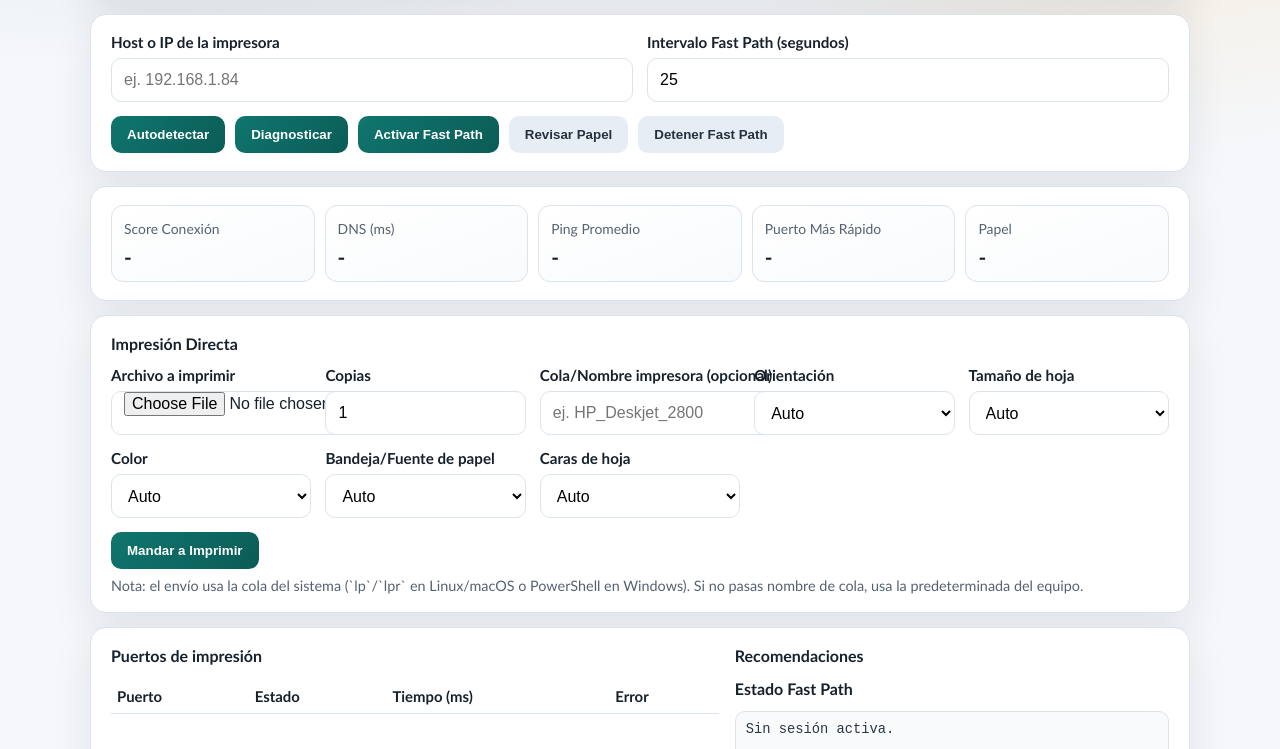
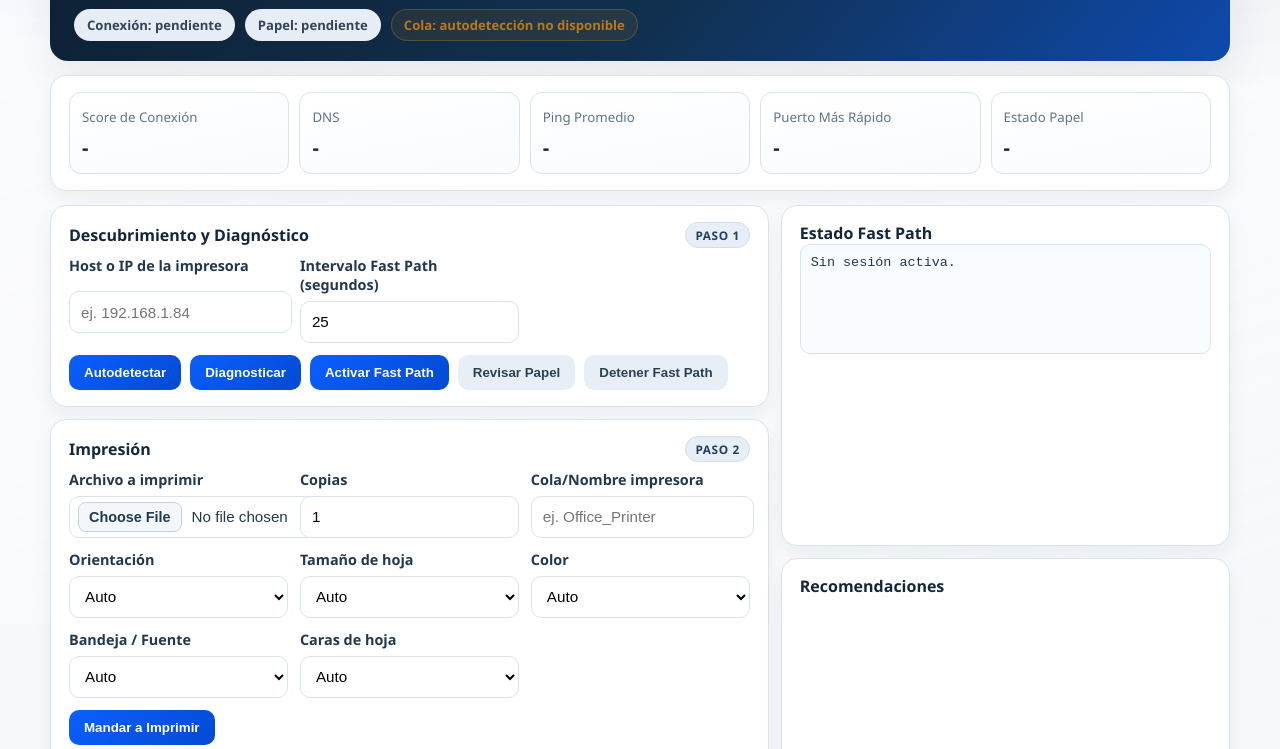
Before and after one commit to emicmrg/print-flow, a website: page public/index.html in a window 1280 px wide. Shown: the part 175-924 px from the top of the page. Drawn offline with Linux system fonts and the light colour scheme; no server answers.

Commit message:
feat: revamp UI/UX and improve printer workflow

```diff
--- a/public/app.js
+++ b/public/app.js
@@ -18,6 +18,9 @@ const portsTable = document.querySelector("#ports-table");
 const tipsList = document.querySelector("#tips-list");
 const fastPathState = document.querySelector("#fast-path-state");
 const logEl = document.querySelector("#log");
+const chipConnection = document.querySelector("#chip-connection");
+const chipPaper = document.querySelector("#chip-paper");
+const chipQueue = document.querySelector("#chip-queue");
 
 const printFileInput = document.querySelector("#print-file");
 const copiesInput = document.querySelector("#copies");
@@ -47,6 +50,14 @@ function log(message) {
   entry.className = "entry";
   entry.innerHTML = `<span class="time">[${stamp()}]</span> ${message}`;
   logEl.prepend(entry);
+}
+
+function setChip(chip, text, tone = "neutral") {
+  if (!chip) {
+    return;
+  }
+  chip.textContent = text;
+  chip.dataset.tone = tone;
 }
 
 function setLoading(isLoading) {
@@ -98,18 +109,22 @@ function renderTips(tips) {
 function renderPaperStatus(data) {
   if (!data || !data.paper) {
     paperStatusEl.textContent = "n/a";
+    setChip(chipPaper, "Papel: sin datos", "neutral");
     return;
   }
   const { paper } = data;
   if (paper.paperState === "paper_ok") {
     paperStatusEl.textContent = "Con papel";
+    setChip(chipPaper, `Papel: OK (${paper.source || "n/a"})`, "good");
     return;
   }
   if (paper.paperState === "no_paper") {
     paperStatusEl.textContent = "Sin papel";
+    setChip(chipPaper, `Papel: vacío (${paper.source || "n/a"})`, "bad");
     return;
   }
   paperStatusEl.textContent = "Desconocido";
+  setChip(chipPaper, `Papel: desconocido (${paper.source || "n/a"})`, "warn");
 }
 
 function renderFastPath(session) {
@@ -162,6 +177,18 @@ function renderDiagnostics(result) {
 
   renderPorts(result.tcp);
   renderTips(result.recommendations);
+
+  if (typeof result.score === "number") {
+    if (result.score >= 85) {
+      setChip(chipConnection, `Conexión: estable (${result.score})`, "good");
+    } else if (result.score >= 60) {
+      setChip(chipConnection, `Conexión: media (${result.score})`, "warn");
+    } else {
+      setChip(chipConnection, `Conexión: degradada (${result.score})`, "bad");
+    }
+  } else {
+    setChip(chipConnection, "Conexión: sin diagnóstico", "neutral");
+  }
 }
 
 function clearAndSeedSelect(selectElement, autoLabel = "Auto") {
@@ -279,6 +306,7 @@ function applyPrinterSelection(printer, fromAutoDetect = false) {
     hostInput.value = printer.host;
   }
   printerNameInput.value = printer.name;
+  setChip(chipQueue, `Cola: ${printer.name}`, "good");
   if (fromAutoDetect) {
     log(`Autodetectada cola <b>${printer.name}</b>${printer.host ? ` en host <b>${printer.host}</b>` : ""}.`);
   }
@@ -291,6 +319,7 @@ async function detectSystemPrinters(shouldAutofill = true) {
 
   if (printersCache.length === 0) {
     log("No se detectaron colas CUPS en el sistema.");
+    setChip(chipQueue, "Cola: no detectada", "warn");
     return;
   }
 
@@ -330,6 +359,7 @@ async function refreshPaperStatus() {
     return { ok: true, result: data.result };
   } catch (error) {
     paperStatusEl.textContent = "Desconocido";
+    setChip(chipPaper, "Papel: error de consulta", "bad");
     if (String(error.message || "").includes("API route no encontrada")) {
       log("Estado de papel no disponible en el backend activo. Reinicia `npm start` y recarga con Ctrl+Shift+R.");
       return { ok: false, routeMissing: true };
@@ -524,6 +554,7 @@ printForm.addEventListener("submit", async (event) => {
     });
     const queueLabel = data.result.queue ? `cola <b>${data.result.queue}</b>` : "cola predeterminada";
     log(`Trabajo enviado por <b>${data.result.method}</b> a ${queueLabel}.`);
+    setChip(chipQueue, `Cola: ${data.result.queue || "predeterminada"}`, "good");
     if (data.result.note) {
       log(`Nota: ${data.result.note}`);
     }
@@ -544,7 +575,11 @@ printForm.addEventListener("submit", async (event) => {
 });
 
 seedFallbackPrintOptions();
+setChip(chipConnection, "Conexión: pendiente", "neutral");
+setChip(chipPaper, "Papel: pendiente", "neutral");
+setChip(chipQueue, "Cola: sin seleccionar", "neutral");
 refreshFastPath();
 detectSystemPrinters(true).catch((error) => {
   log(`Autodetección inicial no disponible: ${error.message}`);
+  setChip(chipQueue, "Cola: autodetección no disponible", "warn");
 });
--- a/public/index.html
+++ b/public/index.html
@@ -3,20 +3,57 @@
   <head>
     <meta charset="UTF-8" />
     <meta name="viewport" content="width=device-width, initial-scale=1.0" />
-    <title>Printer Fast Connect</title>
+    <title>PrintFlow Console</title>
     <link rel="stylesheet" href="/styles.css" />
   </head>
   <body>
+    <div class="page-bg"></div>
     <main class="app-shell">
-      <section class="panel hero">
-        <p class="kicker">HP Deskjet 2800 / F422CE</p>
-        <h1>Conexión Rápida de Impresora</h1>
+      <header class="topbar">
+        <div>
+          <p class="eyebrow">PrintFlow Console</p>
+          <h1>Centro de Impresión Inteligente</h1>
           <p class="subtitle">
-          Diagnostica latencia de red y activa un modo de conexión persistente para reducir la espera antes de imprimir.
+            Detección automática, diagnóstico de red y envío de impresión con opciones avanzadas en una sola interfaz.
           </p>
+        </div>
+        <div class="chip-group">
+          <span id="chip-connection" class="chip" data-tone="neutral">Conexión: pendiente</span>
+          <span id="chip-paper" class="chip" data-tone="neutral">Papel: pendiente</span>
+          <span id="chip-queue" class="chip" data-tone="neutral">Cola: sin seleccionar</span>
+        </div>
+      </header>
+
+      <section class="panel metrics">
+        <div class="metric-card">
+          <span>Score de Conexión</span>
+          <strong id="score">-</strong>
+        </div>
+        <div class="metric-card">
+          <span>DNS</span>
+          <strong id="dns-ms">-</strong>
+        </div>
+        <div class="metric-card">
+          <span>Ping Promedio</span>
+          <strong id="ping-ms">-</strong>
+        </div>
+        <div class="metric-card">
+          <span>Puerto Más Rápido</span>
+          <strong id="fastest-port">-</strong>
+        </div>
+        <div class="metric-card">
+          <span>Estado Papel</span>
+          <strong id="paper-status">-</strong>
+        </div>
       </section>
 
+      <section class="workspace-grid">
+        <div class="workspace-main">
           <section class="panel controls">
+            <div class="panel-title-row">
+              <h2>Descubrimiento y Diagnóstico</h2>
+              <span class="panel-tag">Paso 1</span>
+            </div>
             <form id="printer-form">
               <label>
                 Host o IP de la impresora
@@ -37,31 +74,11 @@
             </form>
           </section>
 
-      <section class="panel metrics">
-        <div class="metric-card">
-          <span>Score Conexión</span>
-          <strong id="score">-</strong>
+          <section class="panel print-panel">
+            <div class="panel-title-row">
+              <h2>Impresión</h2>
+              <span class="panel-tag">Paso 2</span>
             </div>
-        <div class="metric-card">
-          <span>DNS (ms)</span>
-          <strong id="dns-ms">-</strong>
-        </div>
-        <div class="metric-card">
-          <span>Ping Promedio</span>
-          <strong id="ping-ms">-</strong>
-        </div>
-        <div class="metric-card">
-          <span>Puerto Más Rápido</span>
-          <strong id="fastest-port">-</strong>
-        </div>
-        <div class="metric-card">
-          <span>Papel</span>
-          <strong id="paper-status">-</strong>
-        </div>
-      </section>
-
-      <section class="panel print-panel">
-        <h2>Impresión Directa</h2>
             <form id="print-form">
               <label>
                 Archivo a imprimir
@@ -72,8 +89,8 @@
                 <input id="copies" name="copies" type="number" min="1" max="30" value="1" required />
               </label>
               <label>
-            Cola/Nombre impresora (opcional)
-            <input id="printer-name" name="printer-name" type="text" placeholder="ej. HP_Deskjet_2800" list="queue-list" />
+                Cola/Nombre impresora
+                <input id="printer-name" name="printer-name" type="text" placeholder="ej. Office_Printer" list="queue-list" />
                 <datalist id="queue-list"></datalist>
               </label>
               <label>
@@ -101,7 +118,7 @@
                 </select>
               </label>
               <label>
-            Bandeja/Fuente de papel
+                Bandeja / Fuente
                 <select id="opt-input-slot" name="opt-input-slot">
                   <option value="">Auto</option>
                 </select>
@@ -117,12 +134,25 @@
               </div>
             </form>
             <p class="hint">
-          Nota: el envío usa la cola del sistema (`lp`/`lpr` en Linux/macOS o PowerShell en Windows). Si no pasas nombre de cola, usa la predeterminada del equipo.
+              Nota: usa cola del sistema (`lp`/`lpr` o PowerShell). Si no indicas cola, se usa la predeterminada del host.
             </p>
           </section>
+        </div>
 
-      <section class="panel split">
-        <div>
+        <aside class="workspace-side">
+          <section class="panel">
+            <h2>Estado Fast Path</h2>
+            <pre id="fast-path-state" class="state-box">Sin sesión activa.</pre>
+          </section>
+
+          <section class="panel">
+            <h2>Recomendaciones</h2>
+            <ul id="tips-list" class="tips-list"></ul>
+          </section>
+        </aside>
+      </section>
+
+      <section class="panel">
         <h2>Puertos de impresión</h2>
         <table>
           <thead>
@@ -135,14 +165,6 @@
           </thead>
           <tbody id="ports-table"></tbody>
         </table>
-        </div>
-
-        <div>
-          <h2>Recomendaciones</h2>
-          <ul id="tips-list" class="tips-list"></ul>
-          <h2>Estado Fast Path</h2>
-          <pre id="fast-path-state" class="state-box">Sin sesión activa.</pre>
-        </div>
       </section>
 
       <section class="panel">
--- a/public/styles.css
+++ b/public/styles.css
@@ -1,14 +1,19 @@
 :root {
-  --bg: #f5f7fa;
-  --panel: #ffffff;
-  --text: #17212b;
-  --muted: #556271;
-  --brand: #0f766e;
-  --brand-dark: #0b5c56;
-  --accent: #f59e0b;
-  --danger: #c2410c;
-  --line: #dbe3ec;
-  --shadow: 0 16px 40px rgba(20, 36, 54, 0.09);
+  --bg: #f6f8fb;
+  --surface: #ffffff;
+  --surface-soft: #f9fbff;
+  --line: #d8e3f0;
+  --text: #13263a;
+  --muted: #5f748a;
+  --primary: #0b5fff;
+  --primary-dark: #034ad2;
+  --ok: #0f8a57;
+  --warn: #b7791f;
+  --bad: #b53030;
+  --chip-neutral-bg: #e7edf5;
+  --chip-neutral-text: #31465a;
+  --shadow-lg: 0 20px 44px rgba(18, 36, 59, 0.08);
+  --shadow-sm: 0 8px 20px rgba(18, 36, 59, 0.06);
 }
 
 * {
@@ -18,110 +23,104 @@
 body {
   margin: 0;
   color: var(--text);
-  font-family: "Avenir Next", "Trebuchet MS", "Segoe UI", sans-serif;
+  font-family: "Sora", "Avenir Next", "Segoe UI", sans-serif;
+  background: var(--bg);
+}
+
+.page-bg {
+  position: fixed;
+  inset: 0;
+  pointer-events: none;
+  z-index: -1;
   background:
-    radial-gradient(1200px 600px at 10% -10%, rgba(15, 118, 110, 0.16), transparent 60%),
-    radial-gradient(700px 500px at 90% 0%, rgba(245, 158, 11, 0.14), transparent 65%),
-    var(--bg);
-  min-height: 100vh;
+    radial-gradient(900px 500px at 8% -10%, rgba(11, 95, 255, 0.16), transparent 60%),
+    radial-gradient(700px 420px at 92% 0%, rgba(19, 38, 58, 0.09), transparent 65%),
+    linear-gradient(160deg, rgba(255, 255, 255, 0.55), rgba(246, 248, 251, 0.7));
 }
 
 .app-shell {
-  width: min(1100px, 92vw);
-  margin: 22px auto 38px;
+  width: min(1180px, 94vw);
+  margin: 26px auto 48px;
   display: grid;
   gap: 14px;
 }
 
-.panel {
-  background: var(--panel);
-  border: 1px solid var(--line);
-  box-shadow: var(--shadow);
-  border-radius: 16px;
-  padding: 18px 20px;
+.topbar {
+  background: linear-gradient(130deg, #0d1f31, #11304f 55%, #0b5fff 140%);
+  color: #eef4ff;
+  border-radius: 18px;
+  padding: 24px 24px 20px;
+  box-shadow: var(--shadow-lg);
+  display: grid;
+  gap: 14px;
 }
 
-.hero h1 {
+.eyebrow {
   margin: 0 0 8px;
-  font-size: clamp(1.6rem, 2vw + 1rem, 2.4rem);
-  letter-spacing: 0.01em;
+  text-transform: uppercase;
+  letter-spacing: 0.1em;
+  font-size: 0.74rem;
+  color: #9fc0ff;
+  font-weight: 700;
 }
 
-.kicker {
-  margin: 0 0 8px;
-  color: var(--brand-dark);
-  font-weight: 700;
-  text-transform: uppercase;
-  font-size: 0.78rem;
-  letter-spacing: 0.08em;
+.topbar h1 {
+  margin: 0;
+  font-size: clamp(1.4rem, 1.25rem + 1.15vw, 2.2rem);
+  line-height: 1.2;
 }
 
 .subtitle {
-  margin: 0;
-  color: var(--muted);
+  margin: 10px 0 0;
+  color: #cfdeff;
   max-width: 70ch;
 }
 
-.controls form {
-  display: grid;
-  grid-template-columns: repeat(2, minmax(180px, 1fr));
-  gap: 14px;
-}
-
-label {
-  display: grid;
-  gap: 7px;
-  font-weight: 600;
-  font-size: 0.95rem;
-}
-
-input,
-select {
-  height: 44px;
-  border-radius: 10px;
-  border: 1px solid var(--line);
-  padding: 0 12px;
-  font-size: 1rem;
-  background: #fff;
-}
-
-input:focus,
-select:focus {
-  outline: none;
-  border-color: var(--brand);
-  box-shadow: 0 0 0 3px rgba(15, 118, 110, 0.12);
-}
-
-.row-actions {
-  grid-column: 1 / -1;
+.chip-group {
   display: flex;
   flex-wrap: wrap;
   gap: 10px;
 }
 
-button {
-  border: 0;
-  background: linear-gradient(135deg, var(--brand), var(--brand-dark));
-  color: #fff;
+.chip {
+  border-radius: 999px;
+  padding: 6px 12px;
+  font-size: 0.82rem;
   font-weight: 700;
-  padding: 11px 16px;
-  border-radius: 10px;
-  cursor: pointer;
+  background: var(--chip-neutral-bg);
+  color: var(--chip-neutral-text);
+  border: 1px solid transparent;
 }
 
-button.secondary {
-  background: #e7edf4;
-  color: #25313d;
+.chip[data-tone="good"] {
+  background: rgba(15, 138, 87, 0.12);
+  color: var(--ok);
+  border-color: rgba(15, 138, 87, 0.35);
 }
 
-button:disabled {
-  opacity: 0.6;
-  cursor: not-allowed;
+.chip[data-tone="warn"] {
+  background: rgba(183, 121, 31, 0.12);
+  color: var(--warn);
+  border-color: rgba(183, 121, 31, 0.35);
+}
+
+.chip[data-tone="bad"] {
+  background: rgba(181, 48, 48, 0.12);
+  color: var(--bad);
+  border-color: rgba(181, 48, 48, 0.32);
+}
+
+.panel {
+  background: var(--surface);
+  border: 1px solid var(--line);
+  border-radius: 16px;
+  box-shadow: var(--shadow-sm);
+  padding: 16px 18px;
 }
 
 .metrics {
   display: grid;
-  grid-template-columns: repeat(auto-fit, minmax(140px, 1fr));
+  grid-template-columns: repeat(auto-fit, minmax(150px, 1fr));
   gap: 10px;
 }
 
@@ -129,70 +128,194 @@ button:disabled {
   border: 1px solid var(--line);
   border-radius: 12px;
   padding: 12px;
-  background: linear-gradient(160deg, #fff, #f8fafc);
+  background: linear-gradient(170deg, #fff, var(--surface-soft));
 }
 
 .metric-card span {
+  font-size: 0.83rem;
   color: var(--muted);
-  font-size: 0.87rem;
 }
 
 .metric-card strong {
+  margin-top: 7px;
   display: block;
-  margin-top: 7px;
-  font-size: 1.3rem;
+  font-size: 1.25rem;
 }
 
-.split {
+.workspace-grid {
   display: grid;
-  grid-template-columns: 1.4fr 1fr;
-  gap: 16px;
+  grid-template-columns: 1.6fr 1fr;
+  gap: 12px;
 }
 
+.workspace-main,
+.workspace-side {
+  display: grid;
+  gap: 12px;
+}
+
+.panel-title-row {
+  display: flex;
+  align-items: center;
+  justify-content: space-between;
+  margin-bottom: 8px;
+}
+
+.panel-tag {
+  font-size: 0.74rem;
+  font-weight: 800;
+  letter-spacing: 0.05em;
+  text-transform: uppercase;
+  color: #23415f;
+  background: #e7eef8;
+  border: 1px solid #d2deec;
+  border-radius: 999px;
+  padding: 4px 9px;
+}
+
+h2 {
+  margin: 0;
+  font-size: 1rem;
+}
+
+form {
+  display: grid;
+  gap: 12px;
+}
+
+.controls form,
 .print-panel form {
+  grid-template-columns: repeat(auto-fit, minmax(170px, 1fr));
+}
+
+label {
   display: grid;
-  grid-template-columns: repeat(auto-fit, minmax(180px, 1fr));
-  gap: 14px;
+  gap: 7px;
+  font-size: 0.9rem;
+  font-weight: 600;
+  color: #22384d;
+}
+
+input,
+select {
+  height: 42px;
+  border-radius: 10px;
+  border: 1px solid var(--line);
+  padding: 0 11px;
+  font-size: 0.95rem;
+  background: #fff;
+}
+
+input[type="file"] {
+  height: auto;
+  min-height: 42px;
+  padding: 5px 8px;
+  line-height: 1.2;
+}
+
+input[type="file"]::file-selector-button {
+  margin-right: 10px;
+  border: 1px solid #bfd0e4;
+  border-radius: 8px;
+  background: #f3f7fc;
+  color: #213a53;
+  font-size: 0.9rem;
+  font-weight: 600;
+  padding: 6px 10px;
+  cursor: pointer;
+}
+
+input[type="file"]::-webkit-file-upload-button {
+  margin-right: 10px;
+  border: 1px solid #bfd0e4;
+  border-radius: 8px;
+  background: #f3f7fc;
+  color: #213a53;
+  font-size: 0.9rem;
+  font-weight: 600;
+  padding: 6px 10px;
+  cursor: pointer;
+}
+
+input:focus,
+select:focus {
+  outline: none;
+  border-color: var(--primary);
+  box-shadow: 0 0 0 3px rgba(11, 95, 255, 0.15);
+}
+
+.row-actions {
+  grid-column: 1 / -1;
+  display: flex;
+  flex-wrap: wrap;
+  gap: 9px;
+}
+
+button {
+  border: 0;
+  border-radius: 10px;
+  background: linear-gradient(138deg, var(--primary), var(--primary-dark));
+  color: #fff;
+  font-weight: 700;
+  padding: 10px 15px;
+  cursor: pointer;
+  transition: transform 0.16s ease, box-shadow 0.16s ease;
+}
+
+button:hover {
+  transform: translateY(-1px);
+  box-shadow: 0 8px 16px rgba(11, 95, 255, 0.24);
+}
+
+button.secondary {
+  background: #e8eef6;
+  color: #2a4055;
+}
+
+button.secondary:hover {
+  box-shadow: 0 8px 16px rgba(18, 36, 59, 0.12);
+}
+
+button:disabled {
+  opacity: 0.65;
+  cursor: not-allowed;
+  transform: none;
+  box-shadow: none;
 }
 
 .hint {
   margin: 8px 0 0;
   color: var(--muted);
-  font-size: 0.9rem;
-}
-
-h2 {
-  margin-top: 0;
-  font-size: 1rem;
+  font-size: 0.85rem;
 }
 
 table {
   width: 100%;
   border-collapse: collapse;
-  font-size: 0.93rem;
+  font-size: 0.92rem;
 }
 
 th,
 td {
   text-align: left;
+  border-bottom: 1px solid var(--line);
   padding: 8px 6px;
-  border-bottom: 1px solid var(--line);
 }
 
 .pill-ok {
-  color: #0f766e;
+  color: var(--ok);
   font-weight: 700;
 }
 
 .pill-bad {
-  color: var(--danger);
+  color: var(--bad);
   font-weight: 700;
 }
 
 .tips-list {
   margin: 0;
-  padding-left: 20px;
-  color: #2b3c4f;
+  padding-left: 18px;
+  color: #2c4358;
 }
 
 .tips-list li {
@@ -201,41 +324,58 @@ td {
 
 .state-box {
   margin: 0;
-  white-space: pre-wrap;
-  padding: 10px;
+  min-height: 110px;
   border-radius: 10px;
   border: 1px solid var(--line);
-  background: #f8fafc;
-  color: #2a3645;
-  font-size: 0.86rem;
-  min-height: 84px;
+  background: #f8fbff;
+  padding: 10px;
+  color: #22384d;
+  white-space: pre-wrap;
+  font-size: 0.84rem;
 }
 
 .log {
-  border: 1px solid var(--line);
+  border: 1px solid #263a50;
   border-radius: 12px;
-  background: #0f1720;
-  color: #d4dce5;
+  background: #0f1c29;
+  color: #d4e2f1;
+  min-height: 140px;
+  max-height: 280px;
+  overflow-y: auto;
   padding: 11px;
-  font-family: "Consolas", "Monaco", monospace;
-  min-height: 120px;
-  max-height: 260px;
-  overflow-y: auto;
+  font-family: "IBM Plex Mono", "Consolas", monospace;
+  font-size: 0.86rem;
 }
 
 .log .entry {
-  margin-bottom: 7px;
+  margin-bottom: 8px;
 }
 
 .log .time {
-  color: #9bb0c7;
+  color: #8ba4bf;
 }
 
-@media (max-width: 820px) {
-  .controls form,
-  .print-panel form,
-  .metrics,
-  .split {
+@media (max-width: 980px) {
+  .workspace-grid {
     grid-template-columns: 1fr;
   }
 }
+
+@media (max-width: 720px) {
+  .app-shell {
+    width: min(1200px, 95vw);
+    margin-top: 16px;
+  }
+
+  .topbar {
+    padding: 18px;
+  }
+
+  .row-actions {
+    flex-direction: column;
+  }
+
+  button {
+    width: 100%;
+  }
+}
```
Also changed, not shown: README.md. Lines whose indentation alone changed are shown as unchanged.
